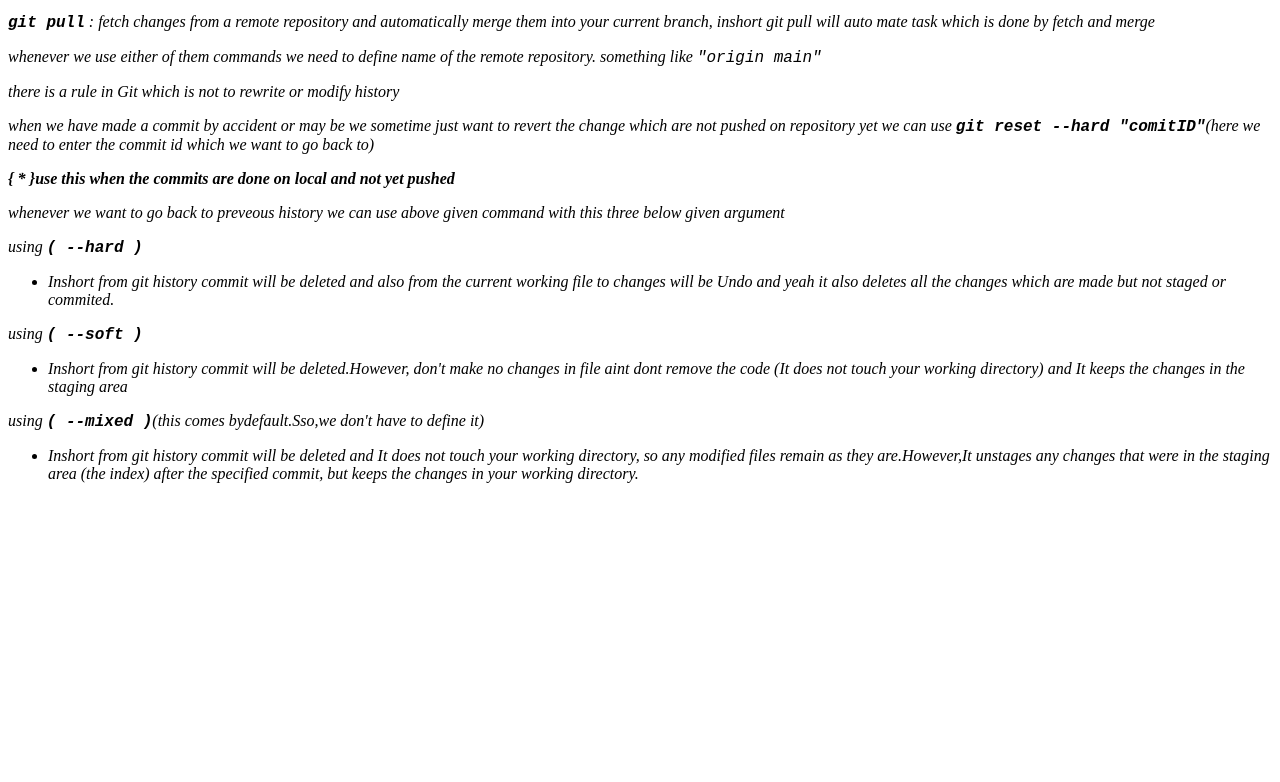
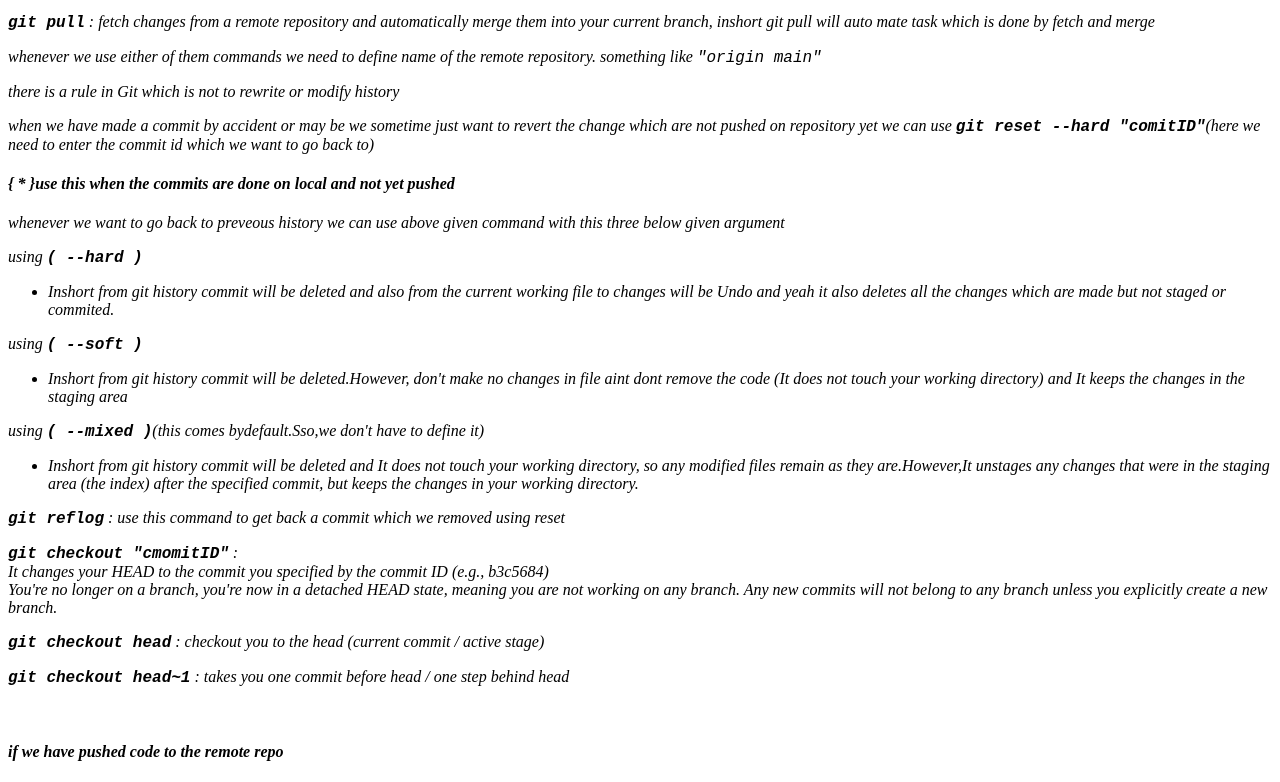
Before and after one commit to agn3y/learningGit, a plain HTML site: page index.html in a window 1280 px wide. Shown: the part 786-1568 px from the top of the page. Before the commit the page ends 1285 px from the top, so only its background shows below. Drawn offline with Linux system fonts and the light colour scheme; a script that the page names is missing.

Commit message:
merge code updating

```diff
--- a/index.html
+++ b/index.html
@@ -31,7 +31,7 @@
     <p>whenever we use either of them commands we need to define name of the remote repository. something like <code>"origin main"</code></p>
     <p>there is a rule in Git which is not to rewrite or modify history</p>
     <p>when we have made a commit by accident or may be we sometime just want to revert the change which are not pushed on repository yet we can use <code><strong>git reset --hard "comitID"</strong></code>(here we need to enter the commit id which we want to go back to)</p>
-    <p><strong>{ * }use this when the commits are done on local and not yet pushed</strong></p>
+    <h4>{ * }use this when the commits are done on local and not yet pushed</h4>
     <p>whenever we want to go back to preveous history we can use above given command with this three below given argument</p>
     <p>using <code><strong>( --hard )</strong></code></p>
     <ul>
@@ -45,6 +45,12 @@
     <ul>
         <li>Inshort from git history commit will be deleted and It does not touch your working directory, so any modified files remain as they are.However,It unstages any changes that were in the staging area (the index) after the specified commit, but keeps the changes in your working directory.</li>
     </ul>
+    <p><code><strong>git reflog</strong></code> : use this command to get back a commit which we removed using reset</p>
+    <p><code><strong>git checkout "cmomitID"</strong></code> : <br>It changes your HEAD to the commit you specified by the commit ID (e.g., b3c5684) <br>You're no longer on a branch, you're now in a detached HEAD state, meaning you are not working on any branch. Any new commits will not belong to any branch unless you explicitly create a new branch.</p>
+    <p><code><strong>git checkout head</strong></code> : checkout you to the head (current commit / active stage)</p>
+    <p><code><strong>git checkout head~1</strong></code> : takes you one commit before head / one step behind head</p>
+    <br>
+    <h4>if we have pushed code to the remote repo</h4>
 </body>
 
 </html>
```
